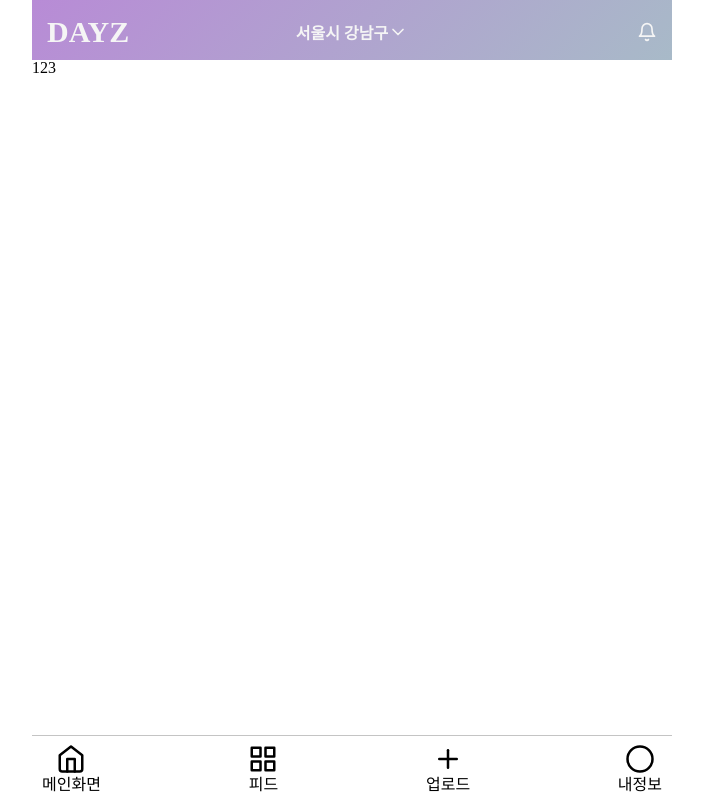
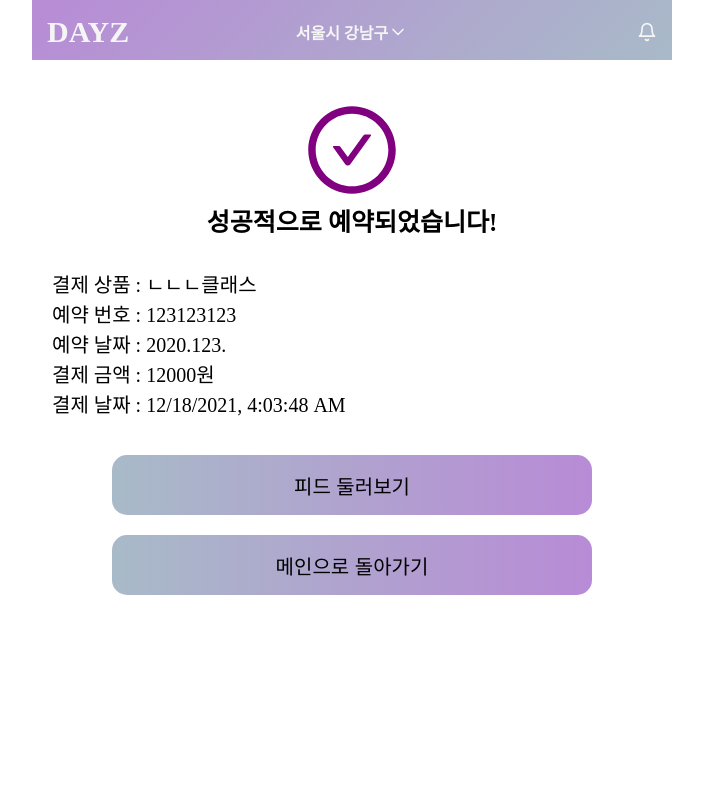
Before and after one commit to prgrms-web-devcourse/Team_DAYZ_DAYZ_FE, a React (Create React App) app: page /booking/success in a window 1280 px wide. Shown: the whole page, without its empty margins (288-991 px from the left). Built offline with nearby package versions, Linux system fonts and the light colour scheme; no server answers.

Commit message:
Feat: 예약성공페이지 추가

```diff
--- a/src/components/base/Button/index.tsx
+++ b/src/components/base/Button/index.tsx
@@ -4,11 +4,12 @@ import React from 'react';
 interface Props extends React.ButtonHTMLAttributes<HTMLButtonElement> {
   children: React.ReactNode;
   type: 'button' | 'submit' | 'reset';
+  onclick?: any;
 }
 
-const Button = ({ children, type, ...props }: Props) => {
+const Button = ({ children, type, onClick, ...props }: Props) => {
   return (
-    <StyledButton type={type} style={{ ...props.style }} {...props}>
+    <StyledButton type={type} style={{ ...props.style }} onClick={onClick} {...props}>
       {children}
     </StyledButton>
   );
--- a/src/pages/booking/SuccessBookPage.tsx
+++ b/src/pages/booking/SuccessBookPage.tsx
@@ -1,7 +1,102 @@
-import React from 'react';
+import React, { useState } from 'react';
+import { useHistory, useLocation } from 'react-router-dom';
+import { Button } from '../../components/base';
+import { AiOutlineCheckCircle } from 'react-icons/ai';
+import { useEffect } from 'react';
+import styled from '@emotion/styled';
+import { useResetRecoilState, useSetRecoilState } from 'recoil';
+import { navigationState } from '../../atoms';
 
 const SuccessBookPage = () => {
-  return <div>123</div>;
+  const location = useLocation();
+  const history = useHistory();
+  const [loading, setLoading] = useState(true);
+  const date = new Date();
+
+  const setNavState = useSetRecoilState(navigationState);
+  const resetNavState = useResetRecoilState(navigationState);
+  useEffect(() => {
+    setNavState((prev) => ({
+      ...prev,
+      bottomNavigation: false,
+    }));
+    return () => {
+      resetNavState();
+    };
+  }, []);
+
+  console.log(location.state);
+
+  // useEffect(() => {
+  //   if (!location.state) {
+  //     history.replace('/');
+  //   }
+
+  // }, []);
+
+  const handleClick = (linkto: string) => {
+    history.push(linkto); // replace로 바꾸기
+  };
+
+  return (
+    <StyledSection>
+      <CheckedWrapper>
+        <AiOutlineCheckCircle size={100} color="purple" />
+        <SuccessText>성공적으로 예약되었습니다!</SuccessText>
+      </CheckedWrapper>
+      <ContentsWrapper>
+        <StyledText>결제 상품 : ㄴㄴㄴ클래스</StyledText>
+        <StyledText>예약 번호 : 123123123</StyledText>
+        <StyledText>예약 날짜 : 2020.123.</StyledText>
+        <StyledText>결제 금액 : 12000원</StyledText>
+        <StyledText>결제 날짜 : {date.toLocaleString()}</StyledText>
+      </ContentsWrapper>
+      <ButtonWrapper>
+        <StyledButton type="button" onClick={() => handleClick('/feed')}>
+          <StyledText>피드 둘러보기</StyledText>
+        </StyledButton>
+        <StyledButton type="button" onClick={() => handleClick('/')}>
+          <StyledText>메인으로 돌아가기</StyledText>
+        </StyledButton>
+      </ButtonWrapper>
+    </StyledSection>
+  );
 };
 
+const StyledSection = styled.section`
+  margin: 0 20px;
+`;
+
+const CheckedWrapper = styled.div`
+  display: flex;
+  flex-direction: column;
+  align-items: center;
+  margin: 40px 0;
+`;
+const SuccessText = styled.div`
+  font-weight: bold;
+  font-size: 25px;
+  margin-top: 10px;
+`;
+const ContentsWrapper = styled.div`
+  margin: 20px 0;
+  margin-bottom: 30px;
+`;
+const StyledText = styled.div`
+  margin: 10px 0;
+  font-size: 20px;
+`;
+
+const ButtonWrapper = styled.div`
+  display: flex;
+  flex-direction: column;
+  align-items: center;
+`;
+const StyledButton = styled(Button)`
+  display: block;
+  width: 80%;
+  height: 60px;
+  border-radius: 15px;
+  margin: 10px 0;
+`;
 export default SuccessBookPage;
```
